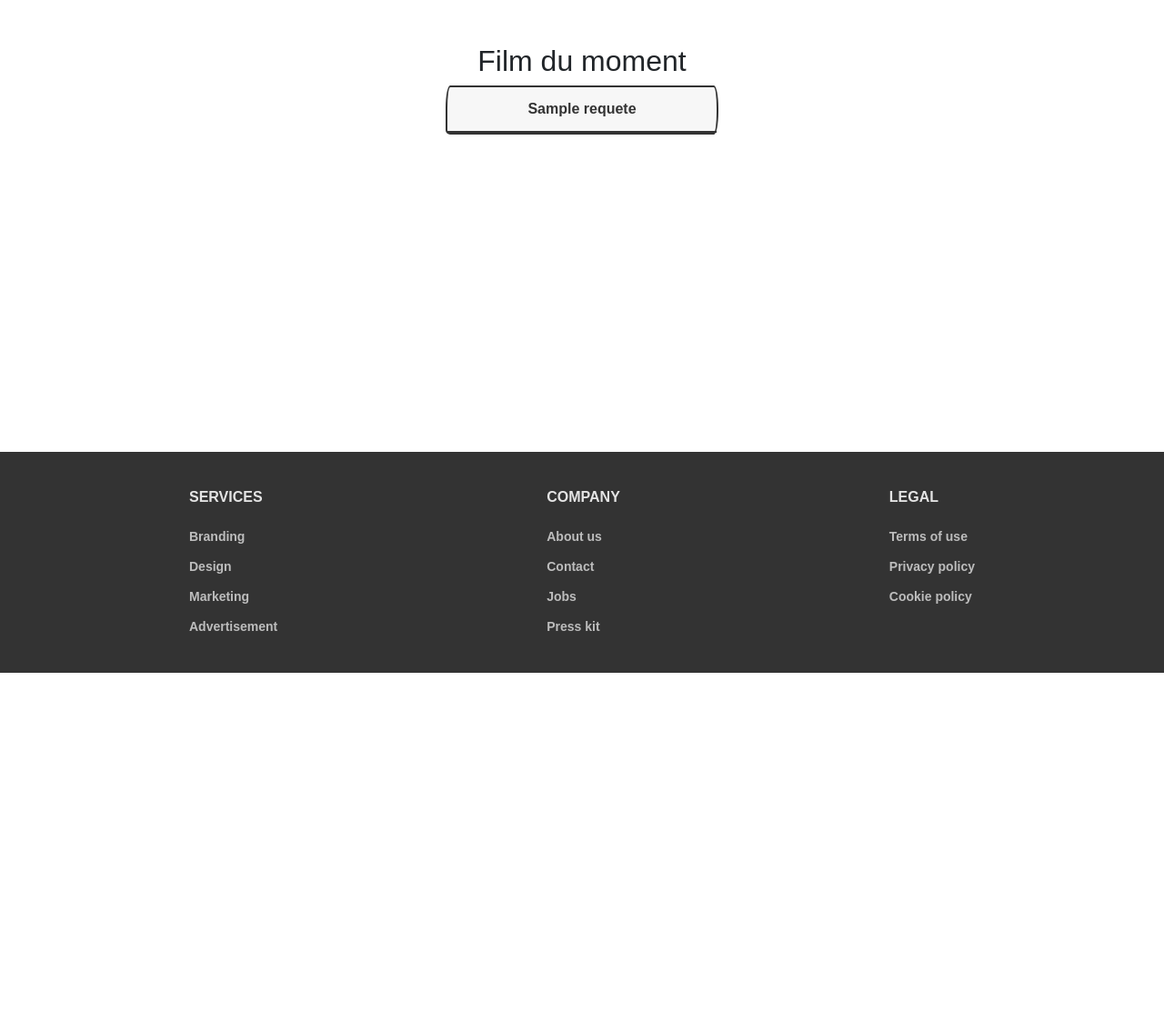
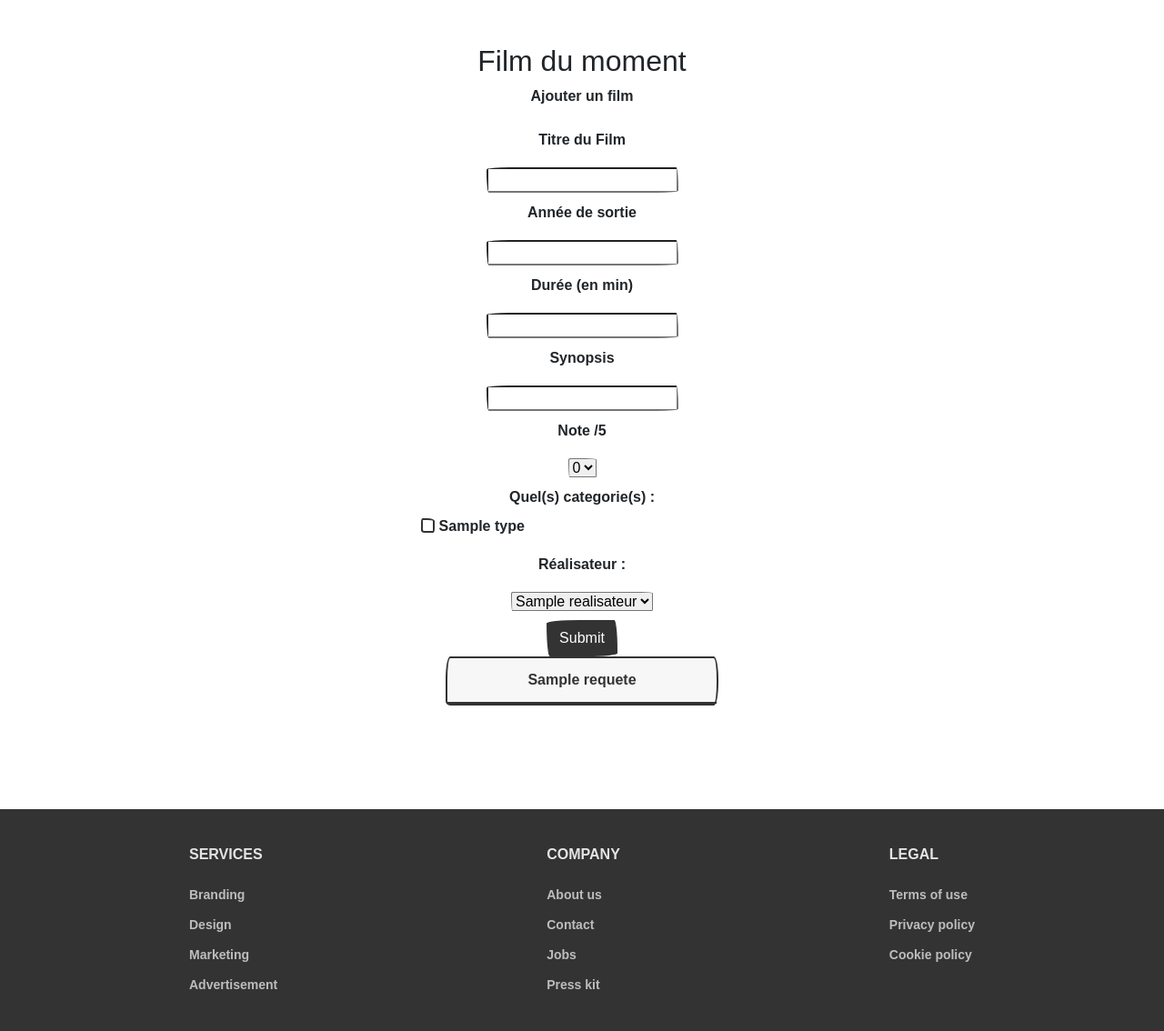
Before and after one commit to IvanVeltz/Cinema, a PHP site: template view/accueil.php in a window 1280 px wide. Shown: the part 60-1194 px from the top of the page at 91% size. Before the commit the page ends 800 px from the top, so only its background shows below. Run offline with PHP 8.4, Linux system fonts and the light colour scheme; the template is opened without the code that fills it: most values are stand-ins (such as "Sample title", 1, 10 or a date in 2020); some libraries are stand-ins or nearby versions; some web fonts are replaced.

Commit message:
probleme submit ajouter film

```diff
--- a/controller/ActeurController.php
+++ b/controller/ActeurController.php
@@ -71,7 +71,7 @@ class ActeurController{
             $nom = filter_input(INPUT_POST, "nom", FILTER_SANITIZE_FULL_SPECIAL_CHARS);
             $prenom = filter_input(INPUT_POST, "prenom", FILTER_SANITIZE_FULL_SPECIAL_CHARS);
             $sexe = filter_input(INPUT_POST, "sexe", FILTER_SANITIZE_FULL_SPECIAL_CHARS);
-            $ddn = filter_input(INPUT_POST, "ddn", FILTER_SANITIZE_STRING);
+            $ddn = filter_input(INPUT_POST, "ddn", FILTER_SANITIZE_FULL_SPECIAL_CHARS);
             if($nom&&$prenom&&$sexe&&$ddn){
 
                 $pdo = Connect::seConnecter();
--- a/index.php
+++ b/index.php
@@ -22,6 +22,7 @@ if(isset($_GET['action'])){
 
         case "listeFilms" : $ctrlFilm->listeFilms($id); break;
         case "detailFilm" : $ctrlFilm->detailFilm($id); break;
+        case "ajoutFilm" : $ctrlFilm->ajoutFilm(); break;
         case "listeActeurs" : $ctrlActeur->listeActeurs(); break;
         case "detailActeur" : $ctrlActeur->detailActeur($id); break;
         case "ajoutActeur" : $ctrlActeur->ajoutActeur(); break;
--- a/public/css/style.css
+++ b/public/css/style.css
@@ -114,7 +114,11 @@ form div{
     gap: 10px;
 }
 
-
+.grid-genre{
+    display: grid;
+    grid-template-columns: repeat(3, 1fr);
+    gap: 1em;
+}
 
 
 .navbar a{
--- a/view/accueil.php
+++ b/view/accueil.php
@@ -5,6 +5,51 @@ ob_start();
 $genre = [];
 
 ?>
+
+<!-- Ajout d'un film  -->
+<form action="index.php?action=ajoutFilm" method="post">
+    <div class="input-group mb-3">
+        <label>Ajouter un film</label>
+    </div>
+    <div>
+        <label for="input-titre">Titre du Film</label>
+        <input type="text" id="input-titre" name="titre">
+        <label for="input-annee">Année de sortie</label>
+        <input type="text" id="input-annee" name="annee">
+        <label for="input-duree">Durée (en min)</label>
+        <input type="text" id="input-duree" name="duree">
+        <label for="input-synopsis">Synopsis</label>
+        <input type="text" id="input-synopsis" name="synopsis">
+        <label for="input-note">Note /5</label>
+        <select name="note" id="input-note">
+            <?php for($i=0;$i<=5; $i++){
+                echo "<option value='$i'>$i</option>";
+            }
+            ?>
+        </select>
+        <fieldset>
+            <label>Quel(s) categorie(s) :</label>
+            <div class="grid-genre">
+            <?php
+                foreach($requete2->fetchAll() as $genre){
+                    echo "<label><input type='checkbox' name='categorie[]' value='" . $genre['id_genre'] . "'>"
+                        . $genre['type'] . "</label>";
+                }
+            ?>
+            </div>
+        </fieldset>
+        <label for="input-realisateur">Réalisateur : </label>
+        <select name="realisateur" id="input-realisateur">
+            <?php foreach($requete3->fetchAll() as $realisteur){
+                echo "<option value='".$realisteur['id_realisteur'].
+                "'>".$realisteur['realisateur']."</option>";
+            }
+            ?>
+        </select>
+
+        <input class="btn btn-primary" type="submit" name="submit"></input>
+    </div>
+</form>
 
 <div class="container-films">
 <?php
--- a/view/categorie.php
+++ b/view/categorie.php
@@ -4,6 +4,7 @@
 <form action="index.php?action=ajoutCategorie" method="post">
     <div class="input-group mb-3">
         <label for="input-genre">Ajouter une catégorie</label>
+    </div>
     <div>
         <input type="text" id="input-genre" name="nom_categorie">
         <input class="btn btn-primary" type="submit" name="submit">Ajouter</input>
--- a/view/listeRealisateurs.php
+++ b/view/listeRealisateurs.php
@@ -2,7 +2,8 @@
 <!-- Ajout d'un realisateur  -->
 <form action="index.php?action=ajoutRealisateur" method="post">
     <div class="input-group mb-3">
-        <label for="input-genre">Ajouter un acteur</label>
+        <label>Ajouter un acteur</label>
+    </div>
     <div>
         <label for="input-nom">Nom :</label>
         <input type="text" id="input-nom" name="nom">
```
Also changed, not shown: controller/FilmController.php (+74 -0 lines), view/listeActeurs.php (+5 -2 lines).
